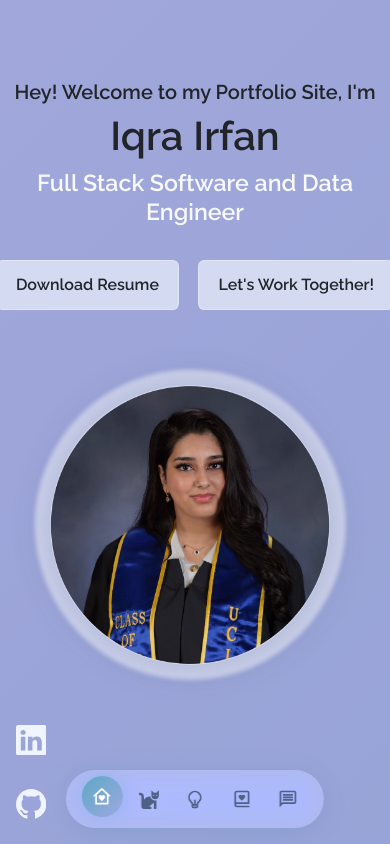
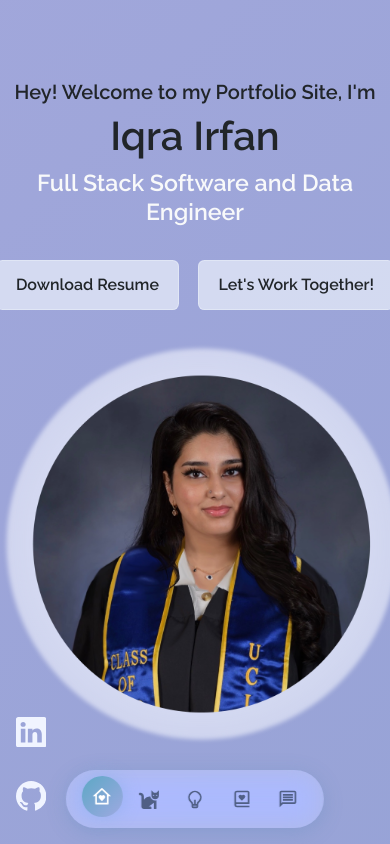
Before and after one commit to iqrairfan100/Portfolio-Site, a React (Create React App) app: page / in a window 390 px wide. Shown: the top 844 px of the page. Built offline with nearby package versions, Linux system fonts and the light colour scheme.

Commit message:
Tablet and Resume

```diff
--- a/src/components/header/CTA.jsx
+++ b/src/components/header/CTA.jsx
@@ -1,5 +1,5 @@
 import React from 'react'
-import CV from '../../assets/Irfan_Iqra Resume 11_08_25.pdf'
+import CV from '../../assets/Iqra_Irfan_Resume_05_09_2026.pdf'
 const CTA = () => {
   return (
     <div className='cta'>
--- a/src/components/header/Header.css
+++ b/src/components/header/Header.css
@@ -20,13 +20,13 @@ header {
   height: 8vw;
 }
 
-.me-image {
-  width: 7vw;
-  height: 7vw;
-  border-radius: 50%;
-  transform: scale(3);
-  box-shadow: 0 0 35px rgba(72, 88, 130, 0.35);
-}
+  .me-image {
+    width: 300px;
+    height: 300px;
+    transform: none;
+    object-fit: cover;
+    border-radius: 50%;
+  }
 
 /* ========== CTA BUTTONS ========== */
 .cta {
@@ -84,8 +84,8 @@ header {
 /* ========== ROTATING TEXT CIRCLE ========== */
 .circle {
   position: relative;
-  width: 200px;
-  height: 200px;
+  width: 190px;
+  height: 190px;
   border-radius: 50%;
   display: flex;
   justify-content: center;
@@ -128,10 +128,18 @@ header {
   position: absolute;
   font-size: 2.3rem;
   transform-origin: 0 100px;
-  width: 350px;
+  width: 330px;
   pointer-events: none;
 }
 
+.header_content h2.text-light {
+    font-size: 1.60rem;
+    line-height: 1.25;
+  }
+
+.header_content h1 {
+    font-size: 2.7rem;
+  }
 /* ========== RESPONSIVE (TABLET) ========== */
 @media screen and (max-width: 1024px) {
   header {
--- a/src/components/nav/Nav.css
+++ b/src/components/nav/Nav.css
@@ -48,9 +48,10 @@ nav a.active {
 /* ===== MOBILE/TABLET ADJUSTMENTS ===== */
 @media screen and (max-width: 1024px) {
   nav {
-    padding: 1.5rem 2.5rem;
-    gap: 1rem;
-    box-shadow: 0 4px 25px rgba(79, 135, 182, 0.2);
+    bottom: 1rem;
+    padding: 0.55rem 1rem;
+    gap: 0.35rem;
+    border-radius: 2rem;
   }
 
   nav a {
--- a/src/components/portfolio/Portfolio.css
+++ b/src/components/portfolio/Portfolio.css
@@ -128,6 +128,9 @@
   display: flex;
   flex-wrap: wrap;
   gap: 1rem;
+  justify-content: center;
+  align-items: center;
+  width: 100%;
 }
 
 /* Primary Gradient Button */
@@ -178,29 +181,69 @@
   box-shadow: 0 0 16px rgba(125, 170, 230, 0.25);
 }
 
+
+
+
+
 /* ========== RESPONSIVE DESIGN ========== */
+/* ========== RESPONSIVE (TABLET) ========== */
 @media screen and (max-width: 1024px) {
-  .content-wrapper {
+  header {
+    height: auto;
+    min-height: 100vh;
+    padding-top: 5rem;
+  }
+
+  .header_container {
+    height: auto;
+    display: flex;
     flex-direction: column;
     align-items: center;
   }
 
-  .video,
-  .portfolio-image {
-    width: 100%;
-    max-width: 550px;
+  .me {
+    position: relative;
+    left: auto;
+    top: auto;
+    transform: none;
+    width: 360px;
+    height: 360px;
+    margin-top: 4rem;
   }
 
-  .text-block {
-    text-align: center;
+  .me-image {
+    width: 340px;
+    height: 340px;
+    transform: none;
+    object-fit: cover;
+    border-radius: 50%;
   }
 
-  .text-block p {
-    text-align: left;
+  .circle {
+    width: 340px;
+    height: 340px;
   }
 
-  .project-links {
-    justify-content: center;
+  .text {
+    display: none;
+  }
+
+  .white-circle {
+    width: 115%;
+    height: 115%;
+  }
+
+  .cta {
+    font-size: 1.2rem;
+  }
+
+  .header_socials {
+    left: 1rem;
+    bottom: 1.5rem;
+  }
+
+  .scroll_down {
+    display: none;
   }
 }
 
```
Also changed, not shown: 1 other file (tests, documents, lock files or other folders).
